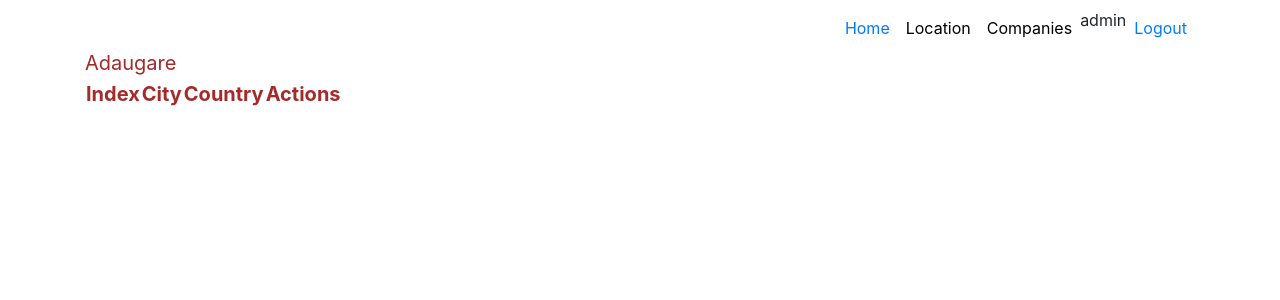
After one commit to alexandrabrt/Grupa3SIIT, a Django app: page /companies/ in a window 1280 px wide. The commit adds this page. Shown: the top 300 px of the page. Run offline with Django 3.2, Linux system fonts and the light colour scheme; a user stored in the database is signed in; lists and menus that the app fills with data are empty; some libraries are stand-ins or nearby versions.

Commit message:
16.12.2020

```diff
--- /dev/null
+++ b/proiect/aplicatie2/urls.py
@@ -0,0 +1,11 @@
+from django.urls import path
+
+from aplicatie2 import views
+
+app_name = 'aplicatie2'
+
+urlpatterns = [
+    path('', views.HomeIndex.as_view(), name="home"),
+    path('add_companies/', views.CreateCompaniesView.as_view(), name="adaugare"),
+    # path('edit_location/<int:pk>/', views.UpdateLocationView.as_view(), name="modificare"),
+]
--- a/proiect/aplicatie2/views.py
+++ b/proiect/aplicatie2/views.py
@@ -1,3 +1,35 @@
+from django.contrib.auth.mixins import LoginRequiredMixin
 from django.shortcuts import render
 
 # Create your views here.
+# ListView => Afisare date
+# CreateView => Adaugare date
+# UpdateView => Modificare date
+# DeleteView => Stergere date
+from django.urls import reverse
+from django.views.generic import ListView, CreateView, UpdateView
+from aplicatie2.models import Companies
+
+
+class HomeIndex(LoginRequiredMixin, ListView):
+    model = Companies
+    template_name = 'aplicatie2/companies_index.html'
+    context_object_name = 'all_companies'
+
+
+class CreateCompaniesView(LoginRequiredMixin, CreateView):
+    model = Companies
+    fields = ['name', 'website', 'type', 'active', 'location']
+    template_name = 'aplicatie2/companies_index.html'
+
+    def get_success_url(self):
+        return reverse('aplicatie2:home')
+
+
+# class UpdateLocationView(LoginRequiredMixin, UpdateView):
+#     model = Location
+#     fields = ['city', 'country']
+#     template_name = 'aplicatie1/location_form.html'
+#
+#     def get_success_url(self):
+#         return reverse('aplicatie1:home')
--- a/proiect/proiect/settings.py
+++ b/proiect/proiect/settings.py
@@ -38,6 +38,7 @@ INSTALLED_APPS = [
     'django.contrib.messages',
     'django.contrib.staticfiles',
     'aplicatie1',
+    'aplicatie2',
 ]
 
 MIDDLEWARE = [
--- a/proiect/proiect/urls.py
+++ b/proiect/proiect/urls.py
@@ -20,6 +20,7 @@ from django.urls import path, include
 urlpatterns = [
     path('admin/', admin.site.urls),
     path('location/', include('aplicatie1.urls')),
+    path('companies/', include('aplicatie2.urls')),
     path('', include('django.contrib.auth.urls'), {'next_page': '/'}, name='login'),
     path('', LoginView.as_view(template_name='registration/login.html'), name='login'),
 ]
--- /dev/null
+++ b/proiect/templates/aplicatie2/companies_index.html
@@ -0,0 +1,24 @@
+{% extends 'base.html' %}
+{% block content %}
+<br>
+    <br>
+    <a href="{% url 'aplicatie1:adaugare' %}" class="header_style">Adaugare</a>
+    <table id="id_tabel">
+        <thead class="header_style">
+        <th>Index</th>
+        <th>City</th>
+        <th>Country</th>
+        <th>Actions</th>
+        </thead>
+        <tbody>
+        {% for item in all_locations %}
+            <tr>
+                <td>{{ forloop.counter }}</td>
+                <td>{{ item.city }}</td>
+                <td>{{ item.country|upper }}</td>
+                <td><a href="{% url 'aplicatie1:modificare' item.id %}">Edit</a></td>
+            </tr>
+        {% endfor %}
+        </tbody>
+    </table>
+{% endblock %}
--- a/proiect/templates/base.html
+++ b/proiect/templates/base.html
@@ -31,8 +31,13 @@
                     </a>
                 </li>
                 <li class="nav-item">
-                    <a href="" class="nav-link" style="color:black">
+                    <a href="{% url 'aplicatie1:home' %}" class="nav-link" style="color:black">
                         Location
+                    </a>
+                </li>
+                <li class="nav-item">
+                    <a href="{% url 'aplicatie2:home' %}" class="nav-link" style="color:black">
+                        Companies
                     </a>
                 </li>
                 {% if request.user.is_authenticated %}
```
Also changed, not shown: proiect/aplicatie2/models.py (+15 -0 lines).
